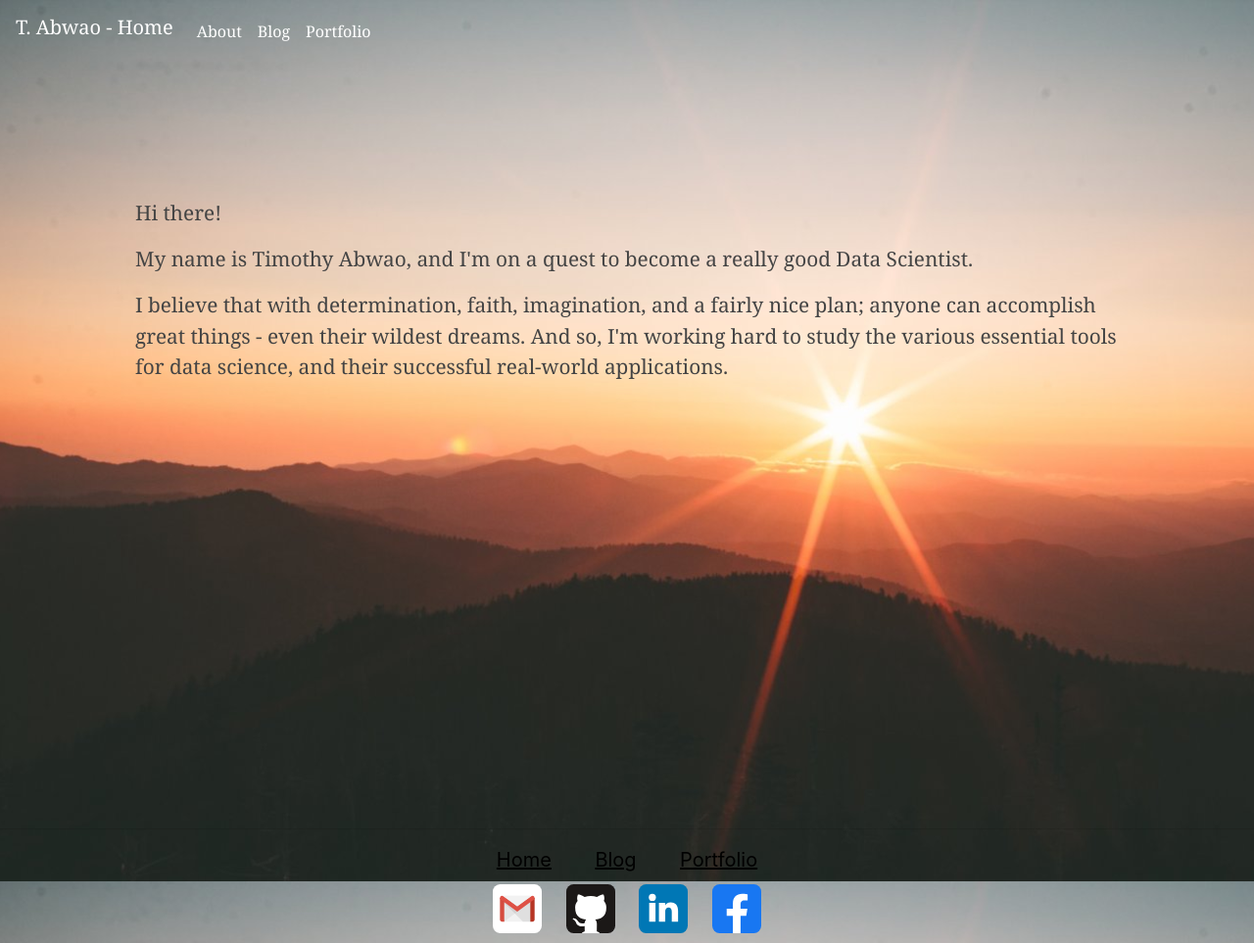
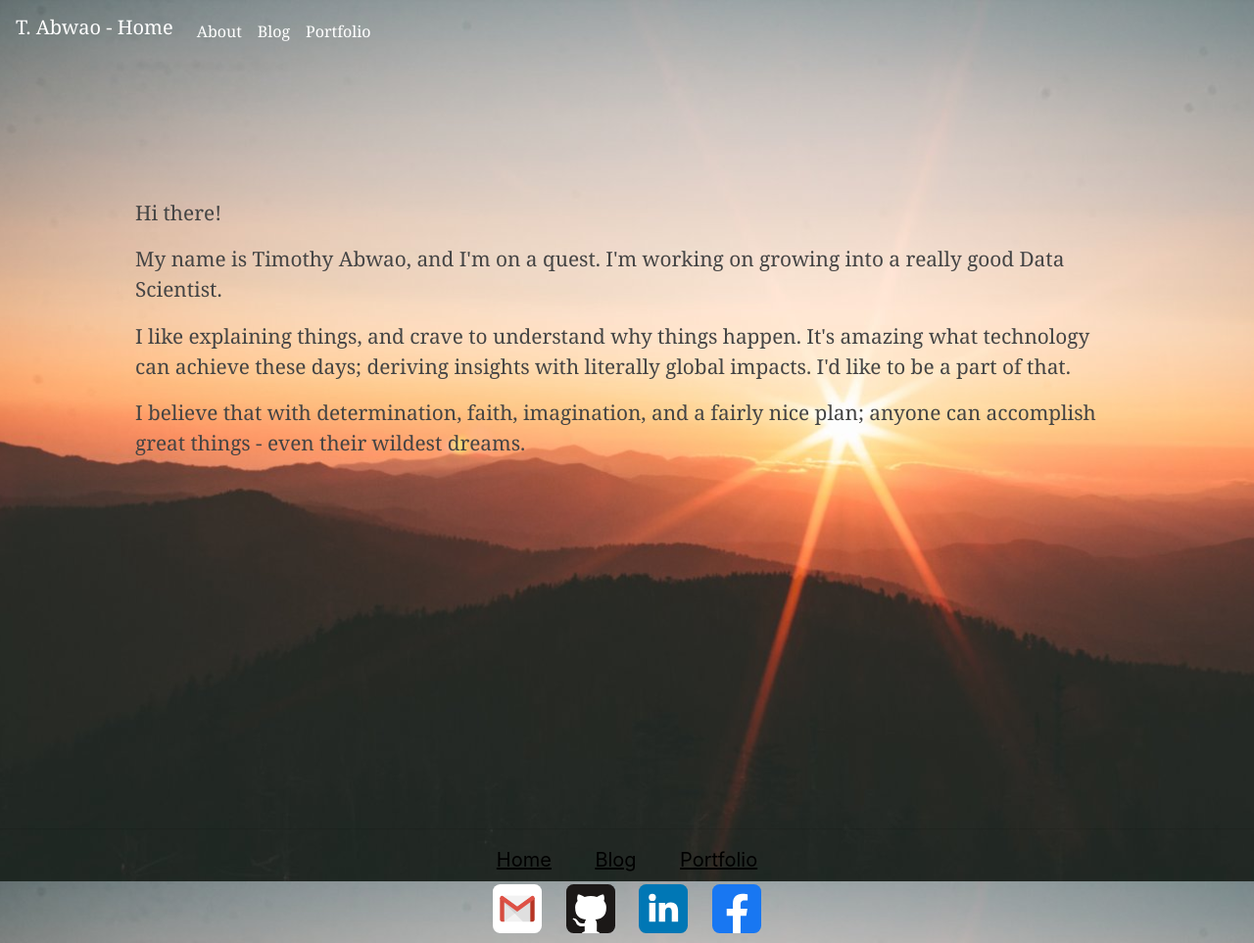
Before and after one commit to Tim-Abwao/tim-abwao.github.io, a Jekyll site: the page built from about.html, in a window 1280 px wide. Shown: the whole page at 98% size. Built offline with Jekyll 4.4.1, drawn with Linux system fonts in a browser that asks for light colours.

Commit message:
Updating About page

```diff
--- a/_layouts/post.html
+++ b/_layouts/post.html
@@ -37,7 +37,7 @@ layout: default
 	<div style="max-width: 800px; margin: 7% 10%;">
 		<h1>{{ page.title }}</h1>
 		<p class="post-meta">
-	  <time datetime="{{ page.date | date_to_xmlschema }}" itemprop="datePublished">{{ page.date | date: "%b %-d, %Y" }}</time>
+	  <time datetime="{{ page.date | date_to_xmlschema }}" itemprop="datePublished">{{ page.date | date: "%b %-d, %Y" }}</time><br>
 	  {% if page.last_modified_at %}
 	  (Updated: <time datetime="{{ page.last_modified_at | date_to_xmlschema }}" itemprop="dateModified">{{ page.last_modified_at | date: "%b %-d, %Y" }}</time>)
 	  {% endif %}
--- a/about.html
+++ b/about.html
@@ -27,6 +27,7 @@ title: Tim Abwao | About
 {% include nav.html %}
 	<div class="personal-info">
 		<p>Hi there!</p>
-		<p>My name is Timothy Abwao, and I'm on a quest to become a really good Data Scientist.</p>
-		<p>I believe that with determination, faith, imagination, and a fairly nice plan; anyone can accomplish great things - even their wildest dreams. And so, I'm working hard to study the various essential tools for data science, and their successful real-world applications.</p>
+		<p>My name is Timothy Abwao, and I'm on a quest. I'm working on growing into a really good Data Scientist.</p>
+		<p>I like explaining things, and crave to understand why things happen. It's amazing what technology can achieve these days; deriving insights with literally global impacts. I'd like to be a part of that.</p>
+		<p>I believe that with determination, faith, imagination, and a fairly nice plan; anyone can accomplish great things - even their wildest dreams.</p>
 	</div>
--- a/index.html
+++ b/index.html
@@ -8,12 +8,12 @@ title: Tim Abwao | Aspiring Data Scientist
         }
         a:hover {
             text-decoration: none;
-            color: lavender;
+            color: beige;
         }
         .featured {
             color: white;
             font-size: 20px;
-
+            font-weight: bold;
         }
         @media only screen and (max-width: 768px) {
             body {
--- a/portfolio.html
+++ b/portfolio.html
@@ -31,8 +31,8 @@ title: Tim Abwao | Portfolio
 		.project-link:hover {
 			color: #222;
 			text-decoration: none;
-			width: 410px;
-			height: 290px;
+			width: 407px;
+			height: 287px;
 			background: initial;
 		}
 		.project-title {
```
Also changed, not shown: assets/images/home_background2.jpg (added), assets/images/toolkit/Rlogo.png, assets/images/toolkit/elephant.png, assets/images/toolkit/numpy.png, assets/images/toolkit/sql.png, 1 other file.
